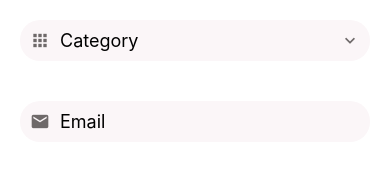
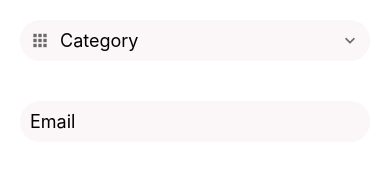
Before and after one commit to blackstone86/rn-donewithit, a React Native app: screen / in a window 390 px wide. Shown: the top 183 px of the page. Built offline with nearby package versions, Linux system fonts and the light colour scheme.

Commit message:
feat: 🎸 [AppTextInput.tsx] support show hide icon

```diff
--- a/components/AppTextInput/AppTextInput.tsx
+++ b/components/AppTextInput/AppTextInput.tsx
@@ -17,6 +17,7 @@ import styles from './styles'
 
 function AppTextInput({
   // Container
+  icon = CONSTS.HAS_ICON,
   style,
   textInputStyle,
   // AppIcon
@@ -32,12 +33,14 @@ function AppTextInput({
 }: any) {
   return (
     <View style={[style, styles.container]}>
+      {icon && (
         <AppIcon
           name={iconName}
           color={iconColor}
           size={iconSize}
           style={styles.icon}
         />
+      )}
       <TextInput
         placeholder={placeholder}
         clearButtonMode={clearButtonMode}
```
Lines whose indentation alone changed are shown as unchanged.
